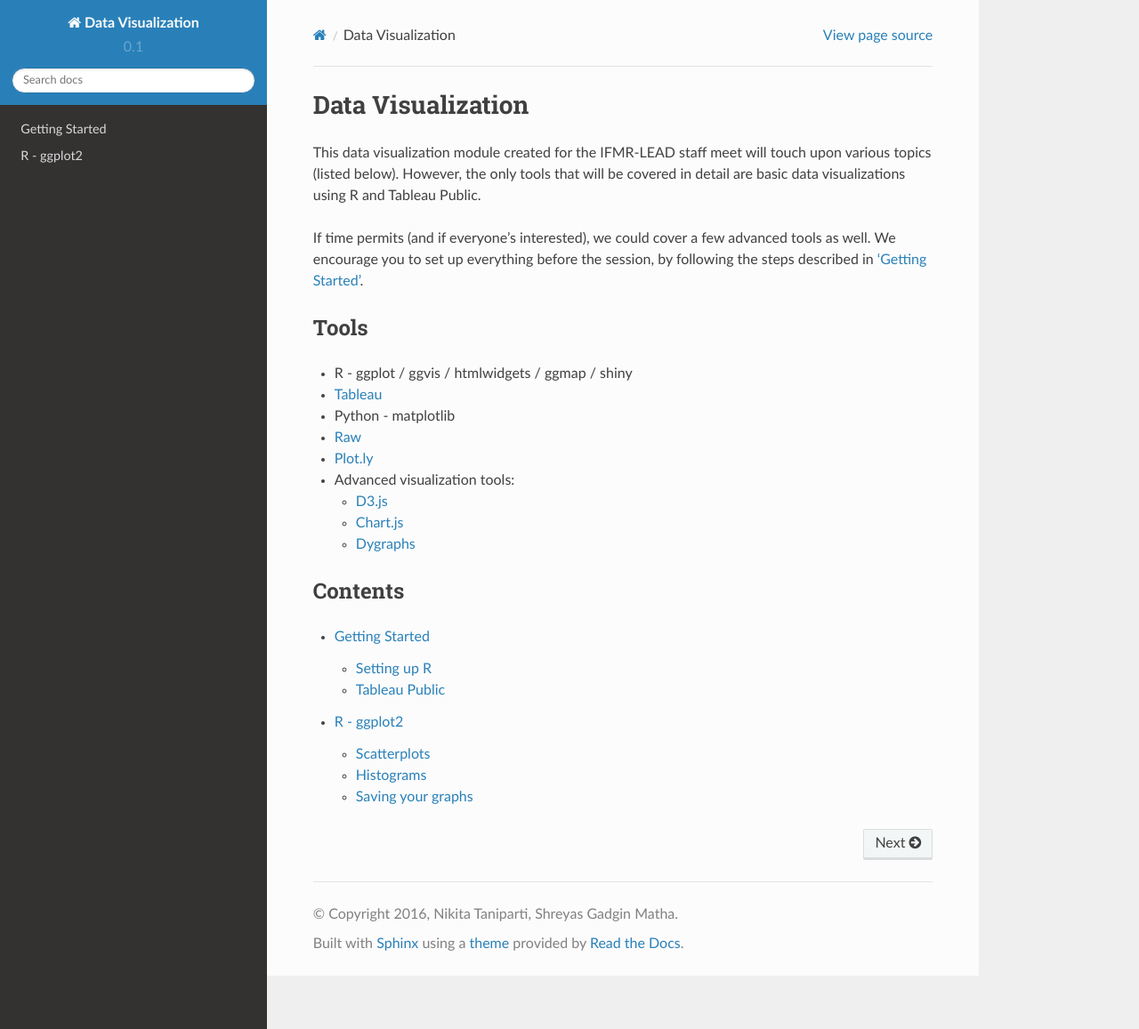
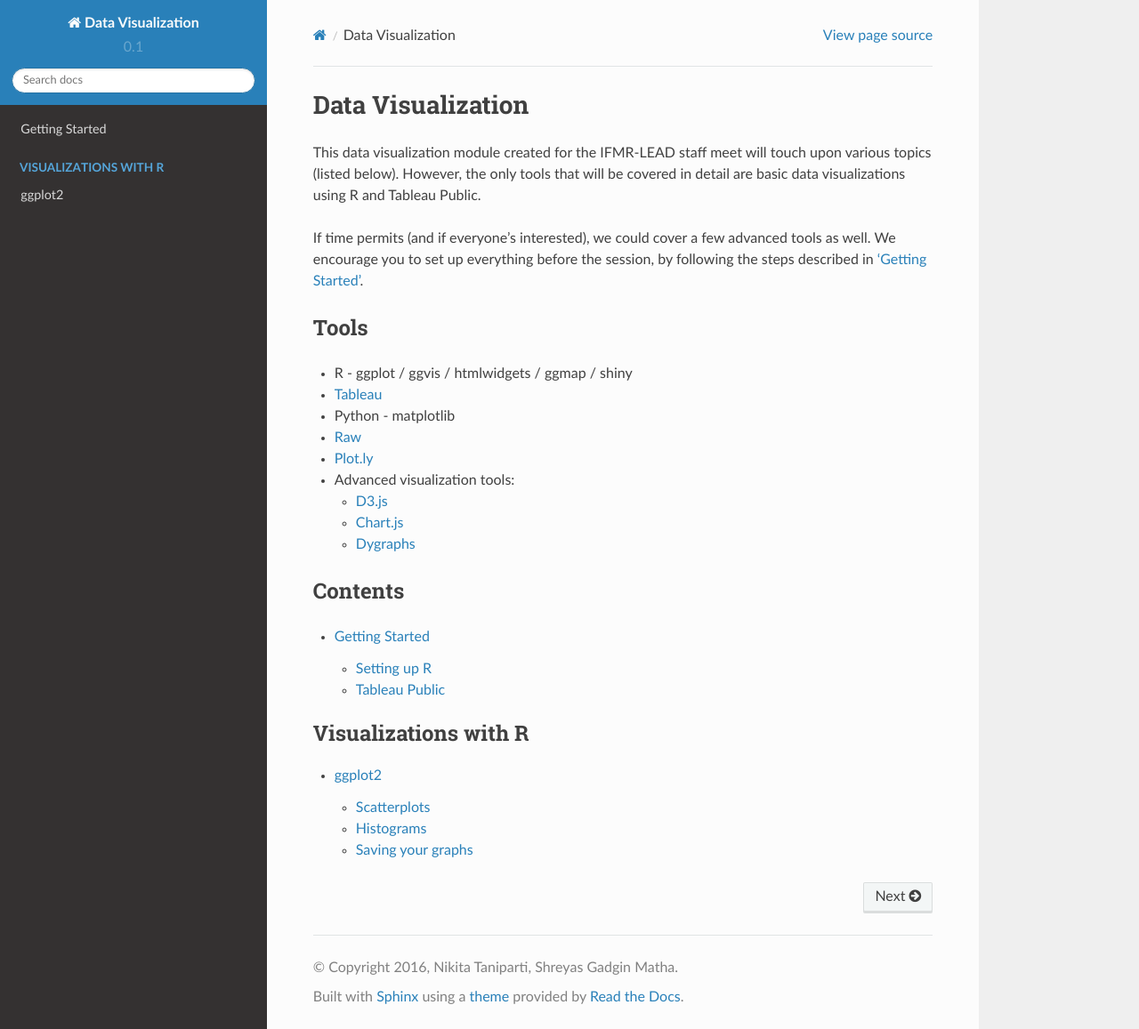
Before and after one commit to shreyasgm/data-visualization-training, a Sphinx documentation site: the page built from docs/index.rst, in a window 1280 px wide and 1157 px high. Shown: the whole window at 89% size. Built offline with Sphinx 7.4.7 and the Read the Docs theme 2.0.0, drawn with Linux system fonts in a browser that asks for light colours.

```diff
--- a/docs/index.rst
+++ b/docs/index.rst
@@ -32,4 +32,9 @@ Contents
    :maxdepth: 2
 
    gettingstarted
-   vizWithR
+
+.. toctree::
+   :maxdepth: 2
+   :caption: Visualizations with R
+
+   ggplot2
```
Also changed, not shown: docs/ggplot2.rst (renamed from docs/vizWithR.rst, +3 -4 lines).
